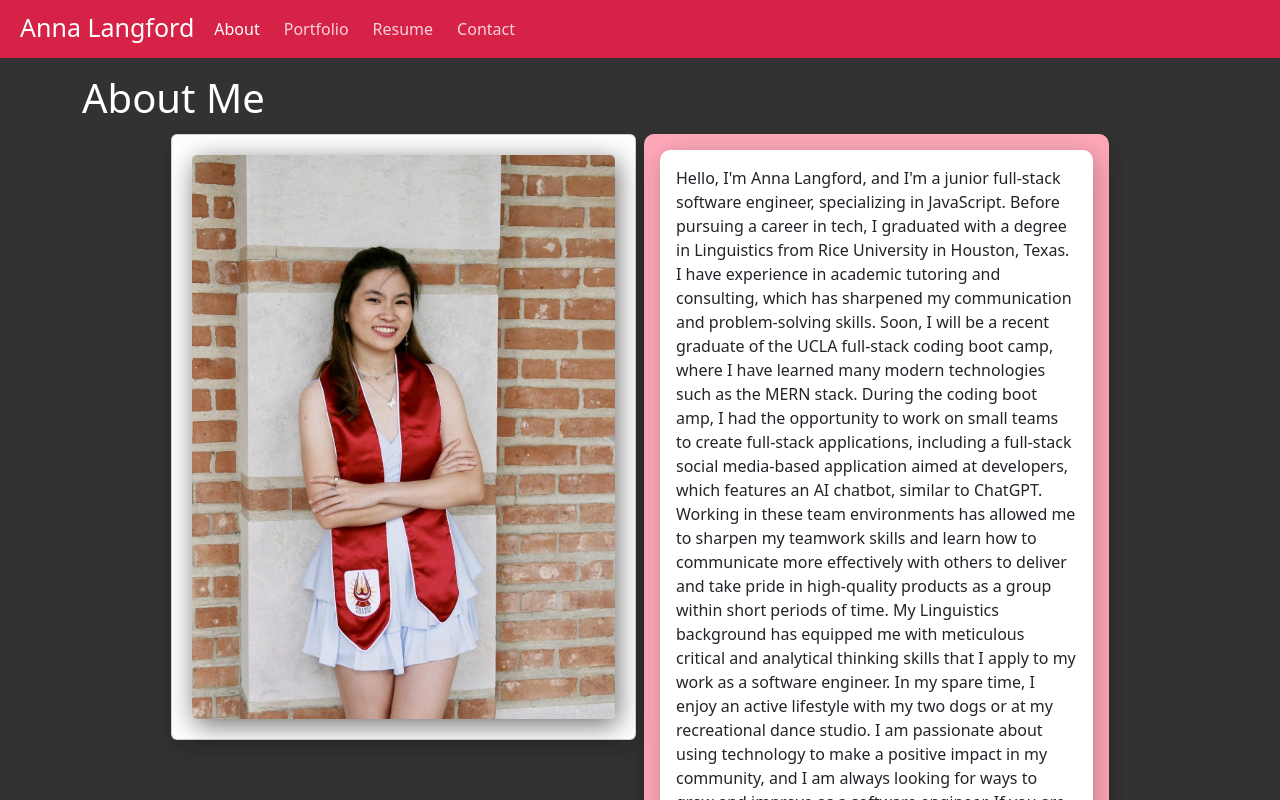
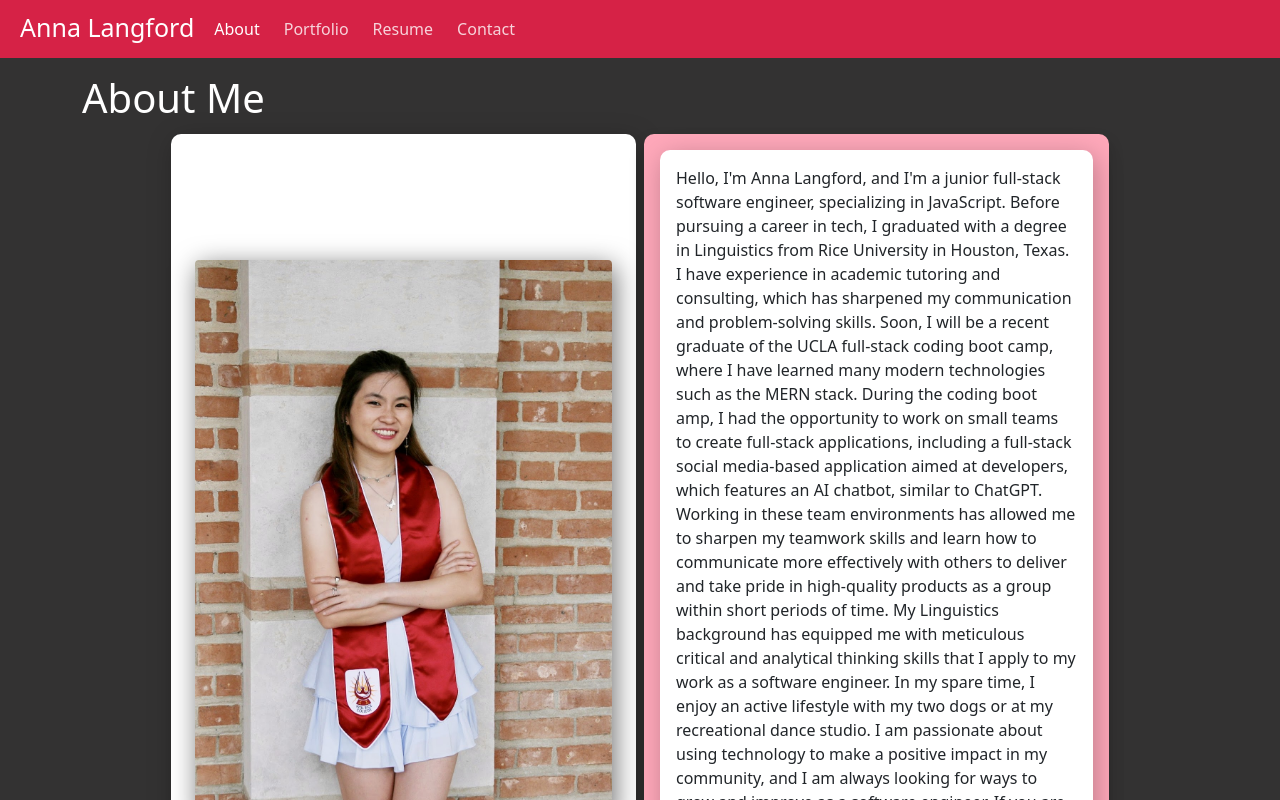
Before and after one commit to Anna-dxj/md20-react-portfolio, a React (Create React App) app: page / in a window 1280 px wide. Shown: the top 800 px of the page. Built offline with nearby package versions, Linux system fonts and the light colour scheme.

Commit message:
center image

```diff
--- a/src/pages/About.js
+++ b/src/pages/About.js
@@ -7,13 +7,13 @@ export default function About() {
     <div className="container my-3 custom-background">
       <h1 className="custom-txt">About Me</h1>
       <div className="container">
-        <div className="row d-flex flex-row justify-content-center align-items-start">
-          <div className="card p-1 m-1 col-sm-12 col-md-5 shadow">
-            <div className="card-body">
+        <div className="row d-flex flex-row justify-content-center">
+          <div className="custom-card p-1 m-1 col-sm-12 col-md-5 d-flex flex-row justify-content-center align-items-center">
+            <div className="img-container">
               <img
                 src={photoMe}
                 alt="Photo of me"
-                className="custom-card-img card-img"
+                className="custom-card-img"
               />
             </div>
           </div>
--- a/src/styles/About.css
+++ b/src/styles/About.css
@@ -23,11 +23,16 @@
 
 .custom-card {
     background-color:var(--white);
-    border-radius: 10px;
+    border-radius: 0.25rem;
     box-shadow: 3px 6px 27px 0px #00000091;
 }
 
+.img-container {
+    padding: 1.25rem;
+}
+
 .custom-card-img {
-    border-radius: 10px;
+    width: 100%;
+    border-radius: 0.25rem;
     box-shadow: 3px 6px 27px 0px #00000091;
 }
```
